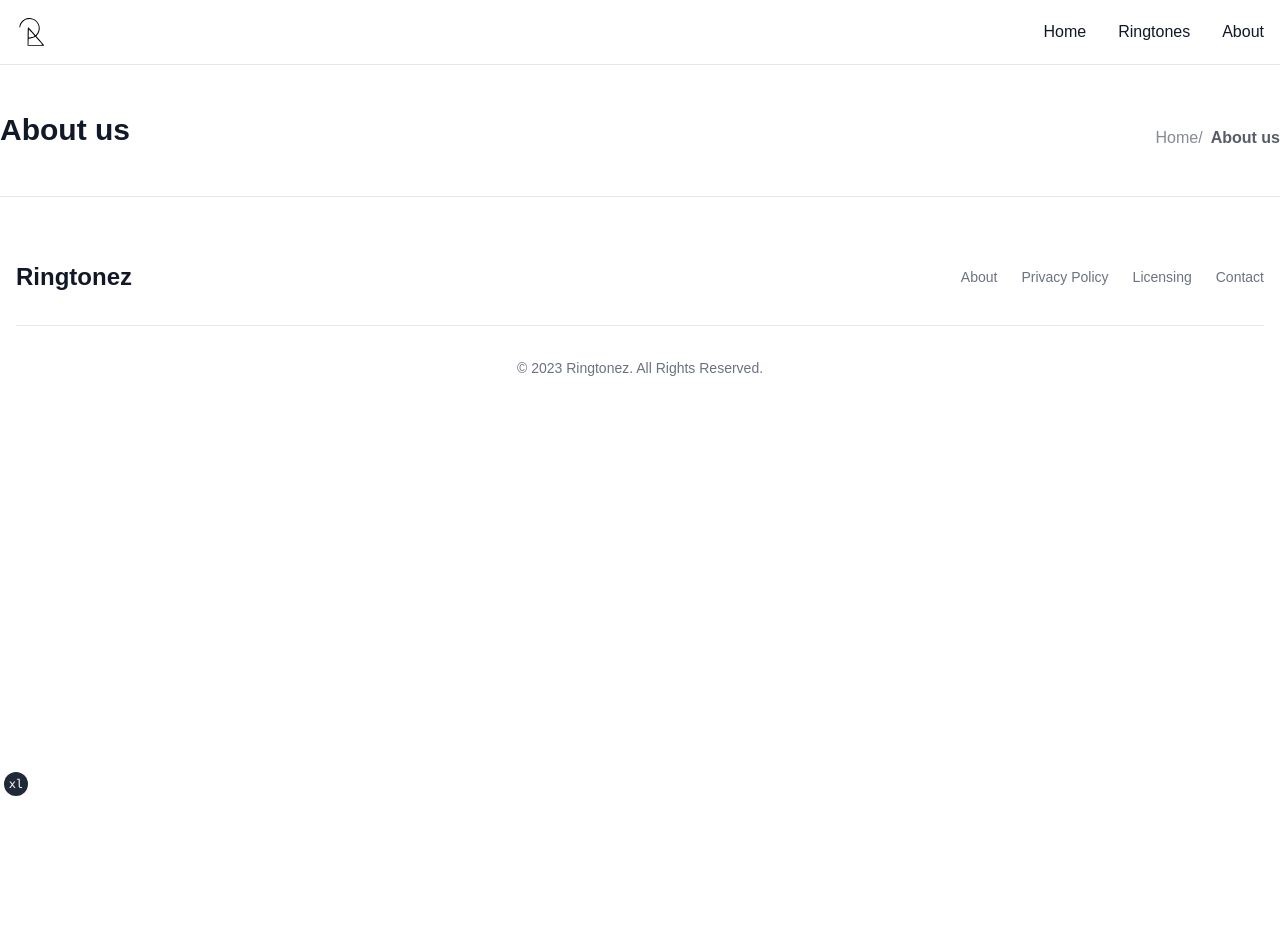
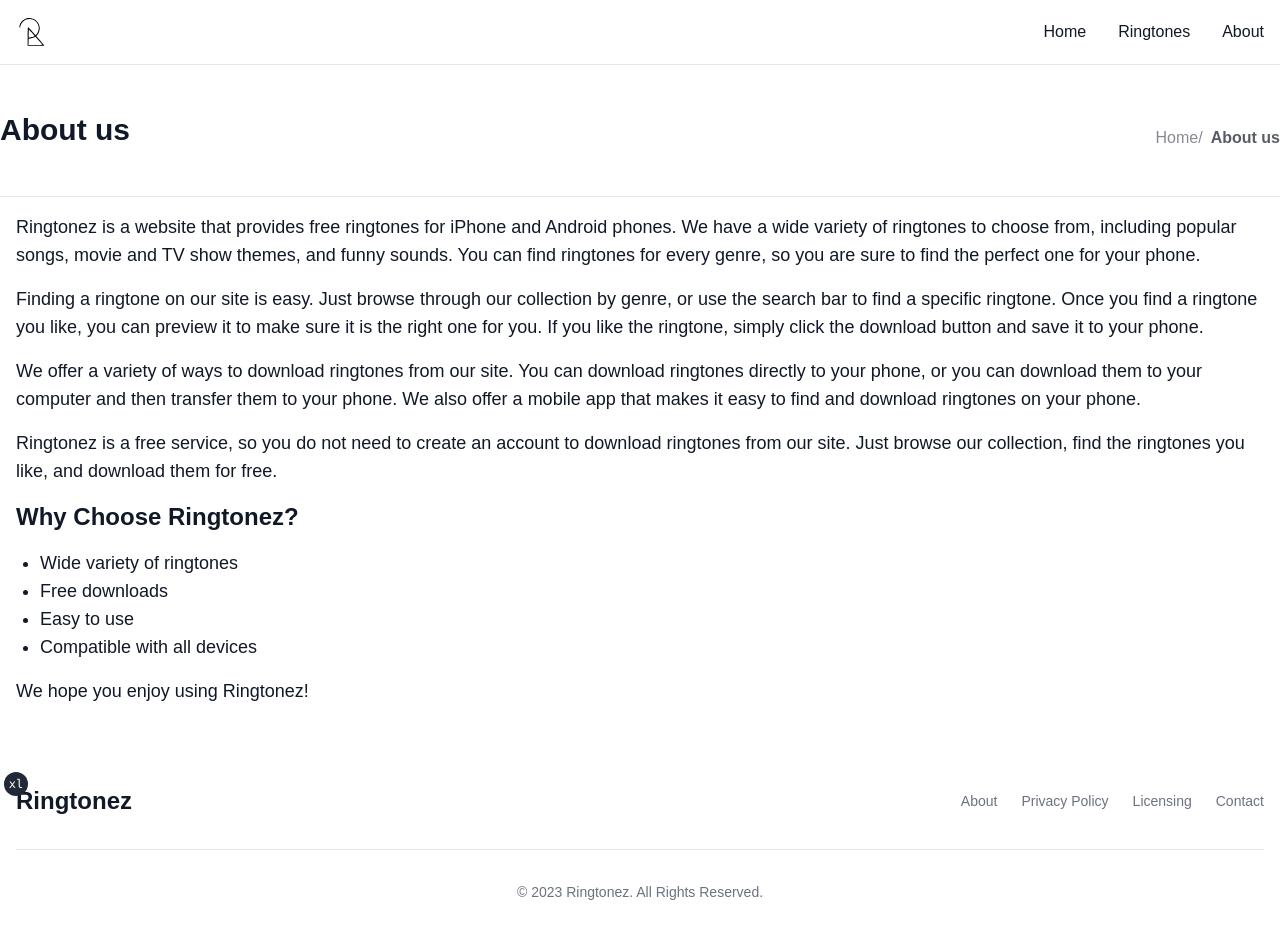
Before and after one commit to dhimankamal/next-app-ringtonez, a Next.js app: page /about in a window 1280 px wide. Before the commit the page ends 800 px from the top, so only its background shows below. Built offline with nearby package versions, Linux system fonts and the light colour scheme.

Commit message:
add about us

```diff
--- a/app/about/page.tsx
+++ b/app/about/page.tsx
@@ -9,6 +9,42 @@ export default function Page() {
           { name: "About us", href: "/about" },
         ]}
       />
+      <div className="text-md space-y-4 p-4">
+        <p className="text-lg">
+          Ringtonez is a website that provides free ringtones for iPhone and
+          Android phones. We have a wide variety of ringtones to choose from,
+          including popular songs, movie and TV show themes, and funny sounds.
+          You can find ringtones for every genre, so you are sure to find the
+          perfect one for your phone.
+        </p>
+        <p className="text-lg">
+          Finding a ringtone on our site is easy. Just browse through our
+          collection by genre, or use the search bar to find a specific
+          ringtone. Once you find a ringtone you like, you can preview it to
+          make sure it is the right one for you. If you like the ringtone,
+          simply click the download button and save it to your phone.
+        </p>
+        <p className="text-lg">
+          We offer a variety of ways to download ringtones from our site. You
+          can download ringtones directly to your phone, or you can download
+          them to your computer and then transfer them to your phone. We also
+          offer a mobile app that makes it easy to find and download ringtones
+          on your phone.
+        </p>
+        <p className="text-lg">
+          Ringtonez is a free service, so you do not need to create an account
+          to download ringtones from our site. Just browse our collection, find
+          the ringtones you like, and download them for free.
+        </p>
+        <h2 className="text-2xl font-bold">Why Choose Ringtonez?</h2>
+        <ul className="list-disc pl-6">
+          <li className="text-lg">Wide variety of ringtones</li>
+          <li className="text-lg">Free downloads</li>
+          <li className="text-lg">Easy to use</li>
+          <li className="text-lg">Compatible with all devices</li>
+        </ul>
+        <p className="text-lg">We hope you enjoy using Ringtonez!</p>
+      </div>
     </div>
   );
 }
```
